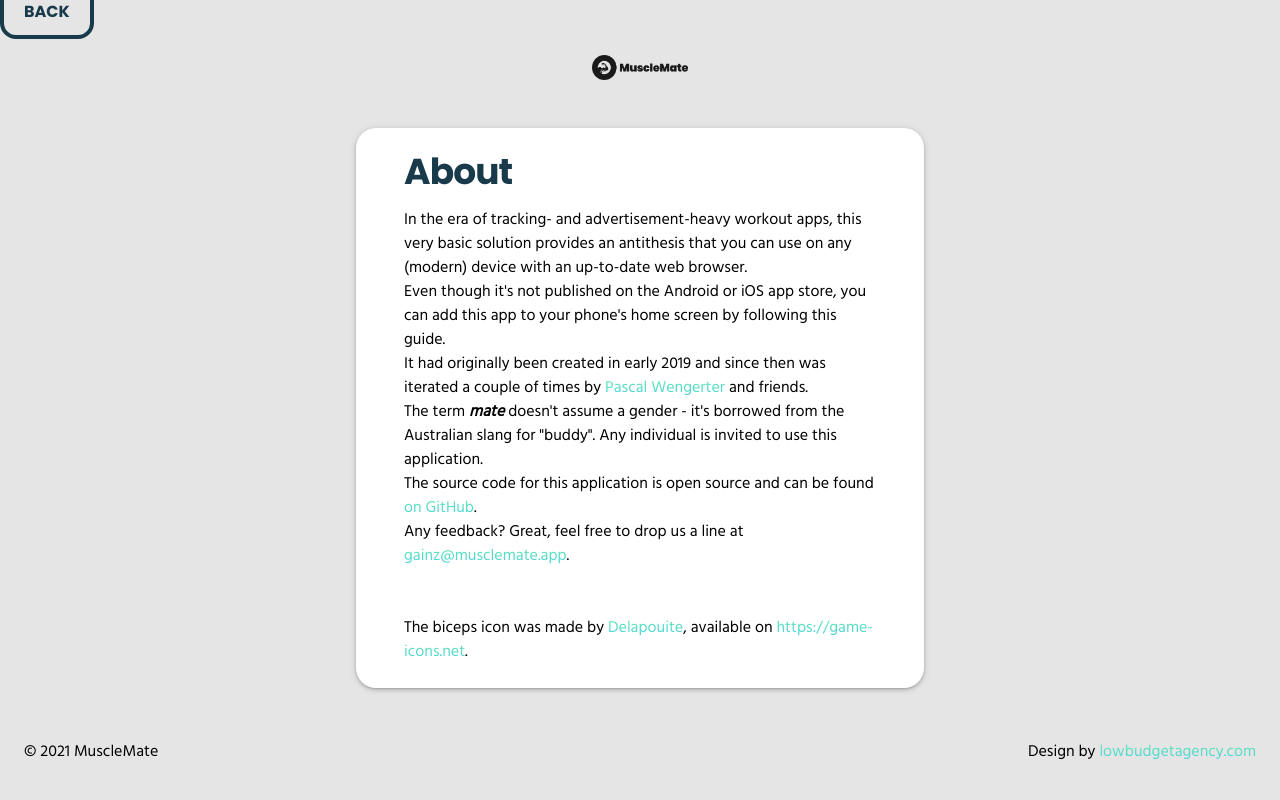
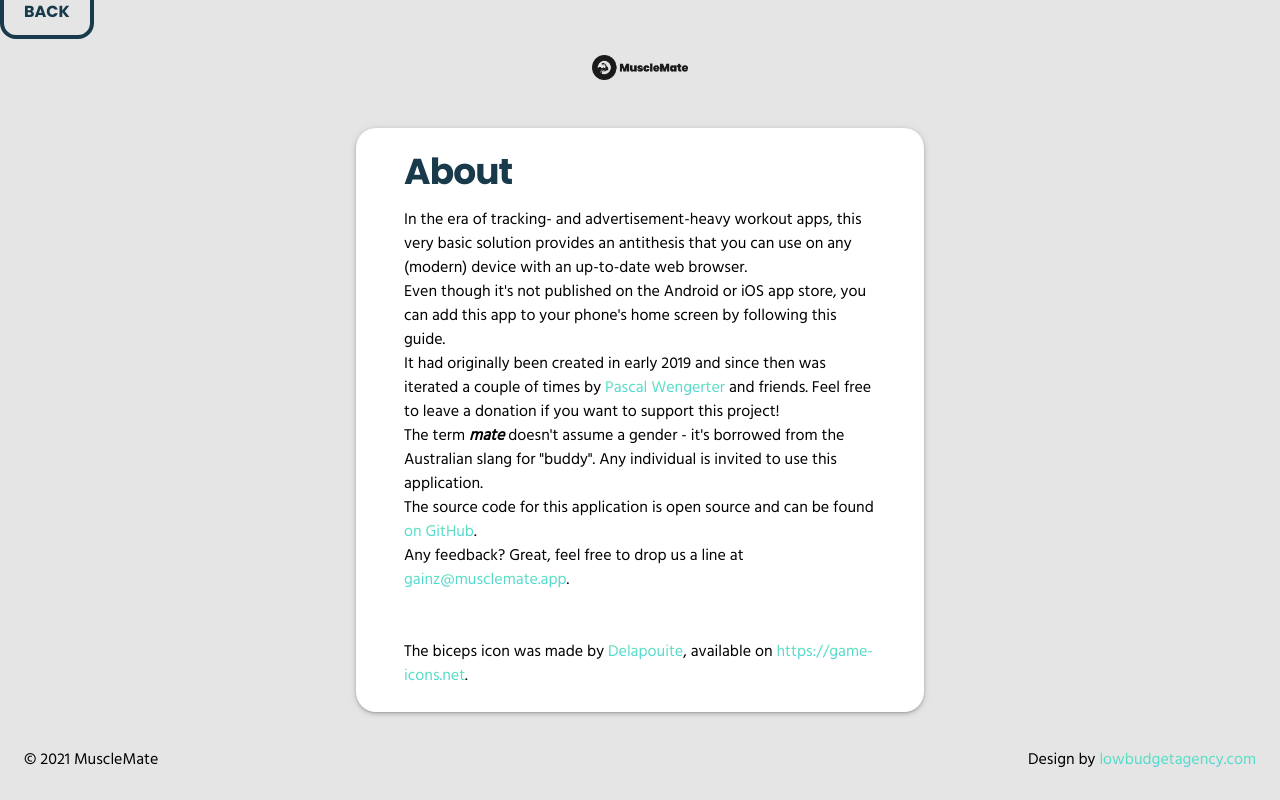
Before and after one commit to pascalwengerter/musclemate-frontend, a Vue app: page /about in a window 1280 px wide. Built offline with nearby package versions, Linux system fonts and the light colour scheme.

Commit message:
add donation link to about page

```diff
--- a/src/views/static/About.vue
+++ b/src/views/static/About.vue
@@ -5,7 +5,7 @@
         <h1>About</h1>
         <p>In the era of tracking- and advertisement-heavy workout apps, this very basic solution provides an antithesis that you can use on any (modern) device with an up-to-date web browser.</p>
         <p>Even though it's not published on the Android or iOS app store, you can add this app to your phone's home screen by following <a href="https://natomasunified.org/kb/add-website-to-mobile-device-home-screen/" target="_blank">this guide</a>.</p>
-        <p>It had originally been created in early 2019 and since then was iterated a couple of times by <a href="https://pascal.rocks" target="_blank" class="inline-link">Pascal Wengerter</a> and friends.</p>
+        <p>It had originally been created in early 2019 and since then was iterated a couple of times by <a href="https://pascal.rocks" target="_blank" class="inline-link">Pascal Wengerter</a> and friends. Feel free to leave a <a href="https://www.buymeacoffee.com/pascalwengerter" target="_blank">donation</a> if you want to support this project!</p>
         <p>The term <strong><i>mate</i></strong> doesn't assume a gender - it's borrowed from the Australian slang for "buddy". Any individual is invited to use this application.</p>
         <p>The source code for this application is open source and can be found <a href="https://github.com/pascalwengerter/musclemate-frontend" target="_blank" class="inline-link">on GitHub</a>.</p>
         <p>Any feedback? Great, feel free to drop us a line at <a href="mailto:gainz@musclemate.app" target="_blank" class="inline-link">gainz@musclemate.app</a>.</p>
```
